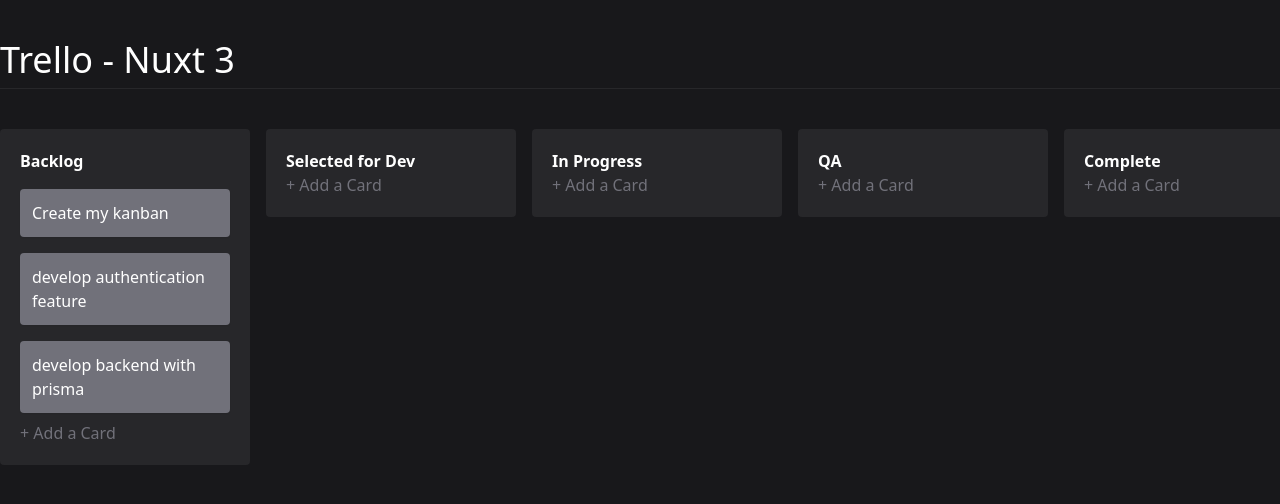
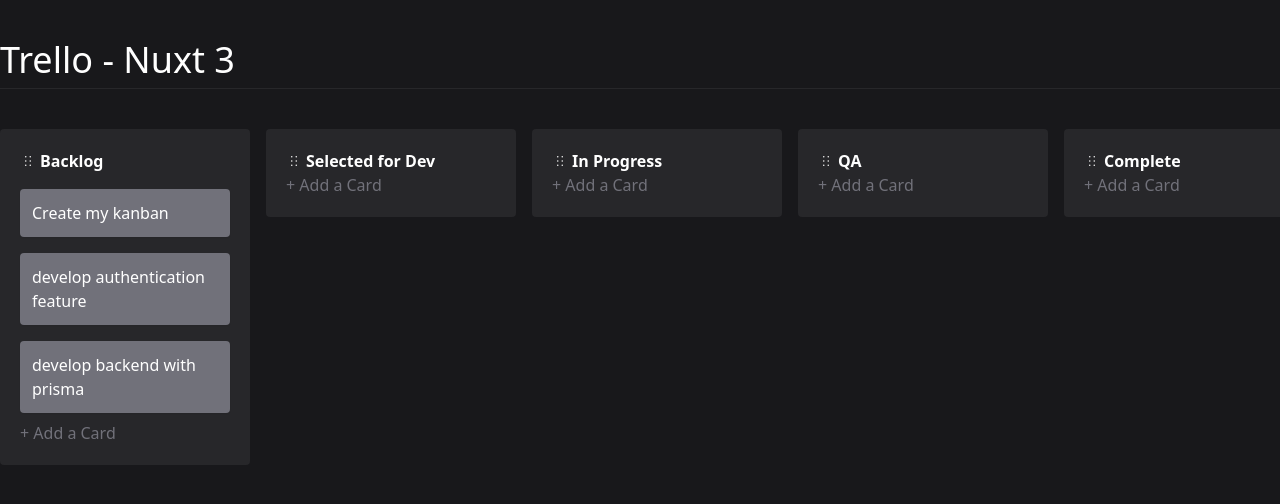
Before and after one commit to gabrielcaiana/trello-nuxt3, a Nuxt app: page / in a window 1280 px wide. Shown: the top 504 px of the page. Built offline with nearby package versions, Linux system fonts and the light colour scheme.

Commit message:
draggable transition and drag handle

```diff
--- a/components/Board/Board.vue
+++ b/components/Board/Board.vue
@@ -55,10 +55,15 @@
       group="columns"
       item-key="id"
       class="flex gap-4 overflow-x-auto items-start"
+      :animation="150"
+      handle=".drag-handle"
     >
       <template #item="{ element: column }: { element: Column }">
         <div class="bg-zinc-800 p-5 rounded min-w-[250px]">
-          <header class="text-white font-bold">{{ column.title }}</header>
+          <header class="text-white font-bold flex items-center gap-1">
+            <DragHandle />
+            {{ column.title }}
+          </header>
           <Task v-for="task in column.tasks" :key="task.id" :task="task" />
           <footer>
             <button class="text-zinc-500">+ Add a Card</button>
--- /dev/null
+++ b/components/DragHandle/index.vue
@@ -0,0 +1,7 @@
+<template>
+  <Icon
+    class="drag-handle cursor-move"
+    name="ph:dots-six-vertical"
+    weight="bold"
+  />
+</template>
--- a/nuxt.config.ts
+++ b/nuxt.config.ts
@@ -1,4 +1,4 @@
 // https://nuxt.com/docs/api/configuration/nuxt-config
 export default defineNuxtConfig({
-  modules: ['@nuxtjs/tailwindcss', '@vueuse/nuxt'],
+  modules: ['@nuxtjs/tailwindcss', '@vueuse/nuxt', 'nuxt-icon'],
 });
--- a/package.json
+++ b/package.json
@@ -14,6 +14,7 @@
     "@nuxtjs/tailwindcss": "^6.3.1",
     "@vueuse/nuxt": "^9.12.0",
     "nanoid": "^4.0.0",
+    "nuxt-icon": "^0.2.10",
     "vuedraggable": "^4.1.0"
   }
 }
```
Also changed, not shown: 1 other file (tests, documents, lock files or other folders).
